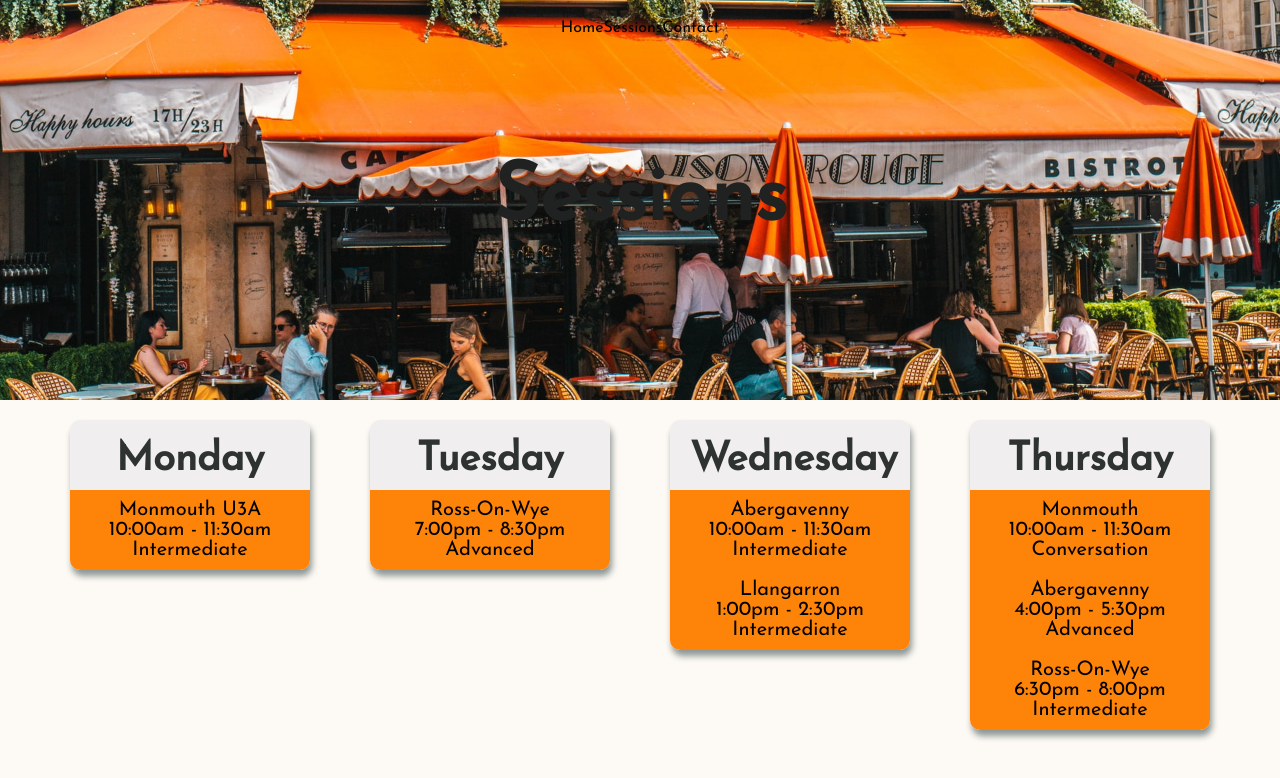
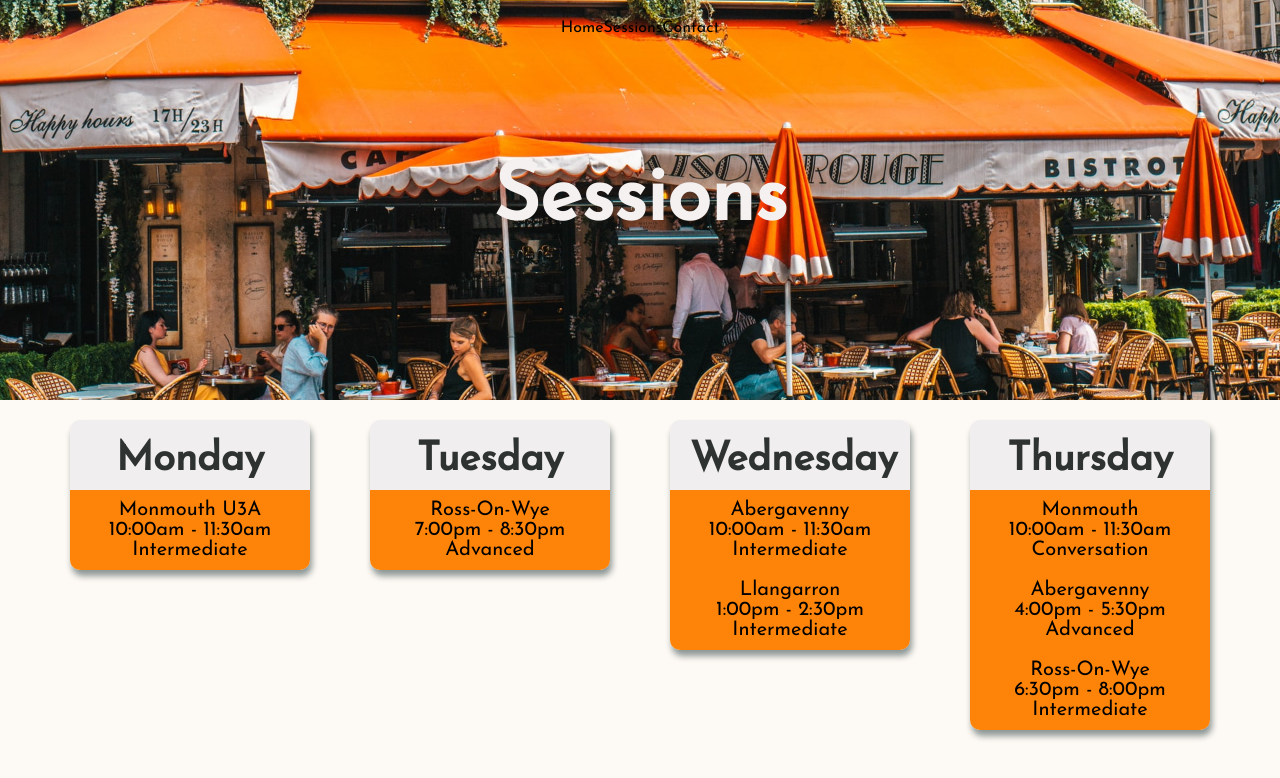
Before and after one commit to Velocima/ginnie-french, a Next.js app: page /sessions in a window 1280 px wide. Shown: the top 778 px of the page. Built offline with nearby package versions, Linux system fonts and the light colour scheme.

Commit message:
banner component removed. jsx and styling added to individual pages and modules. sessions css module renamed

```diff
--- a/components/Banner.jsx
+++ /dev/null
@@ -1,15 +0,0 @@
-import style from '../styles/banner.module.css';
-
-export default function Banner({ title, image, position }) {
-	return (
-		<section
-			className={style.banner}
-			style={{
-				backgroundImage: `url(${image})`,
-				backgroundPosition: `50% ${position || '50'}%`,
-			}}
-		>
-			<h1>{title}</h1>
-		</section>
-	);
-}
--- a/pages/index.jsx
+++ b/pages/index.jsx
@@ -1,7 +1,6 @@
 import Head from 'next/head';
 import style from '../styles/index.module.css';
 import Nav from '../components/Nav';
-import Banner from '../components/Banner';
 
 export default function Home() {
 	return (
@@ -12,7 +11,9 @@ export default function Home() {
 			</Head>
 			<Nav />
 			<main>
-				<Banner title='French Au Café' image='/images/coffee.jpg' />
+				<section className={style.banner}>
+					<h1>French Au Café</h1>
+				</section>
 				<section className={style.why}>
 					<h2>Pourquoi? Why?</h2>
 					<p>
--- a/pages/sessions.jsx
+++ b/pages/sessions.jsx
@@ -1,13 +1,14 @@
 import Nav from '../components/Nav';
-import Banner from '../components/Banner';
-import style from '../styles/groups.module.css';
+import style from '../styles/sessions.module.css';
 
 export default function Groups() {
 	return (
 		<>
 			<Nav />
 			<main>
-				<Banner title='Sessions' image='/images/cafeFront.jpg' position='70' />
+				<section className={style.banner}>
+					<h1>Sessions</h1>
+				</section>
 				<section className={style.groups}>
 					<div className={style.group}>
 						<div className={style.day}>
--- a/styles/banner.module.css
+++ /dev/null
@@ -1,12 +0,0 @@
-.banner {
-	display: grid;
-	place-items: center;
-	height: 400px;
-	width: 100%;
-	background-size: cover;
-}
-
-.banner h1 {
-	font-size: 80px;
-	color: rgb(32, 34, 34);
-}
--- a/styles/index.module.css
+++ b/styles/index.module.css
@@ -1,3 +1,17 @@
+.banner {
+	display: grid;
+	place-items: center;
+	height: 400px;
+	width: 100%;
+	background-image: url('/images/coffee.jpg');
+	background-size: cover;
+}
+
+.banner h1 {
+	font-size: 80px;
+	color: rgb(32, 34, 34);
+}
+
 .why {
 	display: flex;
 	flex-direction: column;
--- a/styles/groups.module.css
+++ b/styles/sessions.module.css
@@ -1,3 +1,18 @@
+.banner {
+	display: grid;
+	place-items: center;
+	height: 400px;
+	width: 100%;
+	background-image: url('/images/cafeFront.jpg');
+	background-size: cover;
+	background-position: 50% 70%;
+}
+
+.banner h1 {
+	font-size: 80px;
+	color: rgb(245 241 241);
+}
+
 .groups {
 	display: flex;
 	justify-content: center;
```
